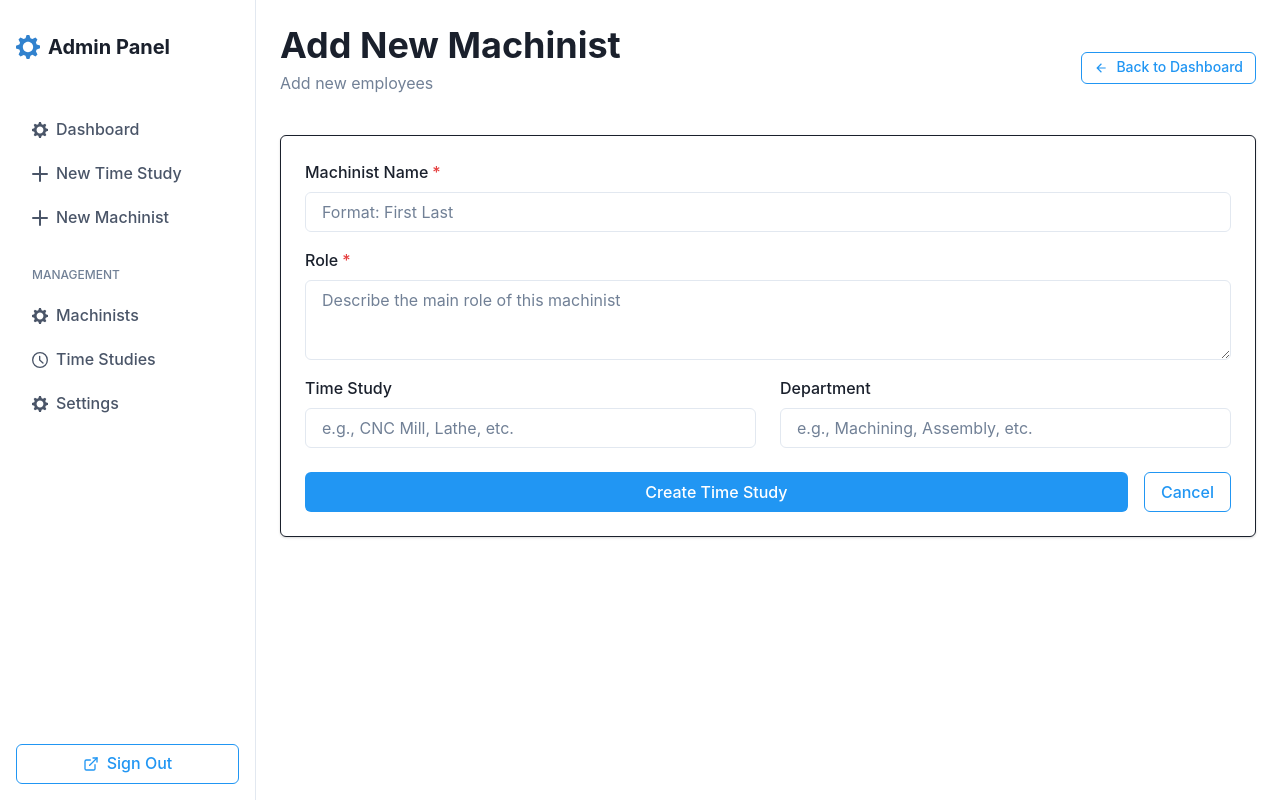
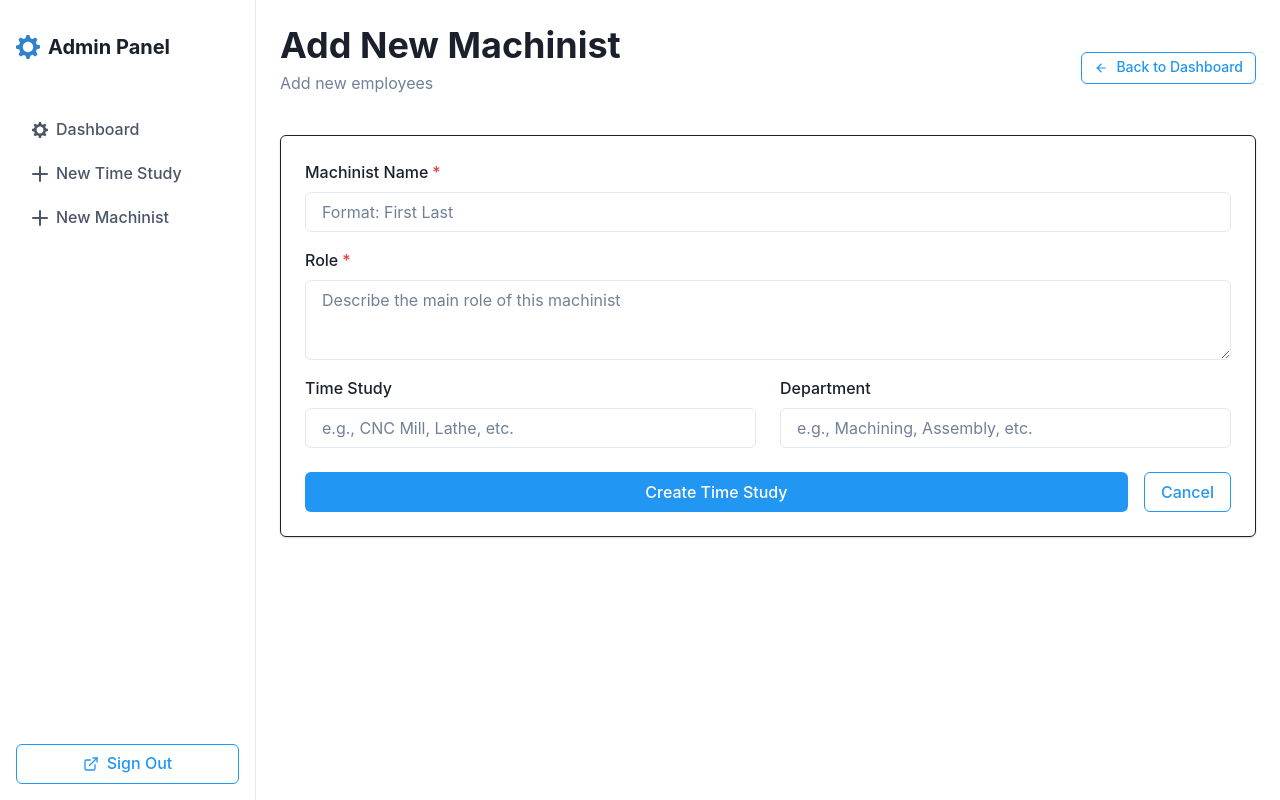
Before and after one commit to mollysandler/TimeStudy, a React (Vite) app in the folder time-study-app/: page /admin/machinist/new in a window 1280 px wide. Built offline with nearby package versions, Linux system fonts and the light colour scheme.

Commit message:
remove fake management buttons

```diff
--- a/time-study-app/src/components/admin/admin-sidebar.jsx
+++ b/time-study-app/src/components/admin/admin-sidebar.jsx
@@ -58,7 +58,7 @@ export function AdminSidebar() {
           </Button>
         </Link>
 
-        <Text
+        {/* <Text
           px={4}
           pt={6}
           pb={2}
@@ -67,35 +67,36 @@ export function AdminSidebar() {
           color="gray.500"
         >
           MANAGEMENT
-        </Text>
+        </Text> */}
 
-        <Button
+        {/* <Button
           variant="ghost"
           justifyContent="flex-start"
           leftIcon={<SettingsIcon />}
           w="full"
         >
           Machinists
-        </Button>
+        </Button> */}
 
-        <Button
+        {/* <Button
           variant="ghost"
           justifyContent="flex-start"
           leftIcon={<TimeIcon />}
           w="full"
         >
           Time Studies
-        </Button>
+        </Button> */}
 
-        <Button
+        {/* <Button
           variant="ghost"
           justifyContent="flex-start"
           leftIcon={<SettingsIcon />}
           w="full"
         >
           Settings
-        </Button>
+        </Button> */}
       </VStack>
+
       <Link to="/">
         <Button variant="outline" leftIcon={<ExternalLinkIcon />} w="full">
           Sign Out
```
